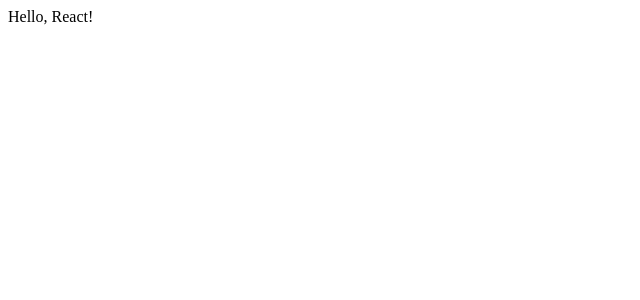
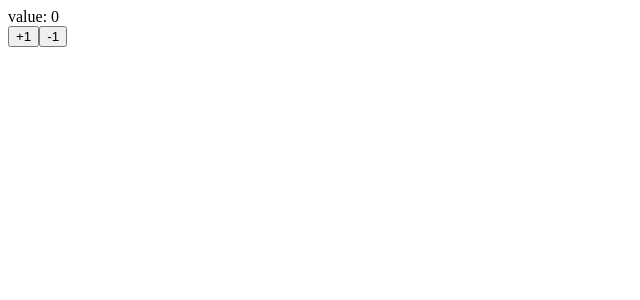
Before and after one commit to gptsubasa/typescript-for-javascript-development, a React (Create React App) app in the folder my-first-react-app-in-typescript/: page / in a window 1280 px wide. Shown: the top 300 px of the page, without its empty margins (0-640 px from the left). Built offline with nearby package versions, Linux system fonts and the light colour scheme.

Commit message:
[update] 69. useStateと型制約

```diff
--- a/my-first-react-app-in-typescript/src/App.tsx
+++ b/my-first-react-app-in-typescript/src/App.tsx
@@ -1,4 +1,5 @@
 import React from 'react';
+import Counter from './Counter';
 
 interface AppProps {
   message?: string;
@@ -14,12 +15,23 @@
 // };
 
 // 68. Function Components 初級編
+// const App: React.FunctionComponent<AppProps> = ({ message }) => {
+//   return <div>{message}</div>;
+// };
+// App.defaultProps = {
+//   message: 'Hello, defaultProps!',
+//   description: 'This is App component.',
+// };
+
+
+// 69. useStateと型制約
 const App: React.FunctionComponent<AppProps> = ({ message }) => {
-  return <div>{message}</div>;
-};
-App.defaultProps = {
-  message: 'Hello, defaultProps!',
-  description: 'This is App component.',
+  return (
+    <div>
+      <Counter />
+    </div>
+  );
 };
 
+
 export default App;
--- /dev/null
+++ b/my-first-react-app-in-typescript/src/Counter.tsx
@@ -0,0 +1,32 @@
+import React, { useState } from 'react';
+
+const Counter: React.FC<{}> = () => {
+    const initialValue: any = 0;
+    const [value, setValue] = useState<number>(initialValue);
+
+    // const increment = () => {
+    //     setValue(value + 1);
+    // };
+
+    // const decrement = () => {
+    //     setValue(value - 1);
+    // };
+
+    const increment = () => {
+        setValue((prevState) => prevState + 1);
+    };
+
+    const decrement = () => {
+        setValue((prevState) => prevState - 1);
+    };
+
+    return (
+        <div>
+            <div>value: {value}</div>
+            <button onClick={increment}>+1</button>
+            <button onClick={decrement}>-1</button>
+        </div>
+    );
+}
+
+export default Counter;
```
